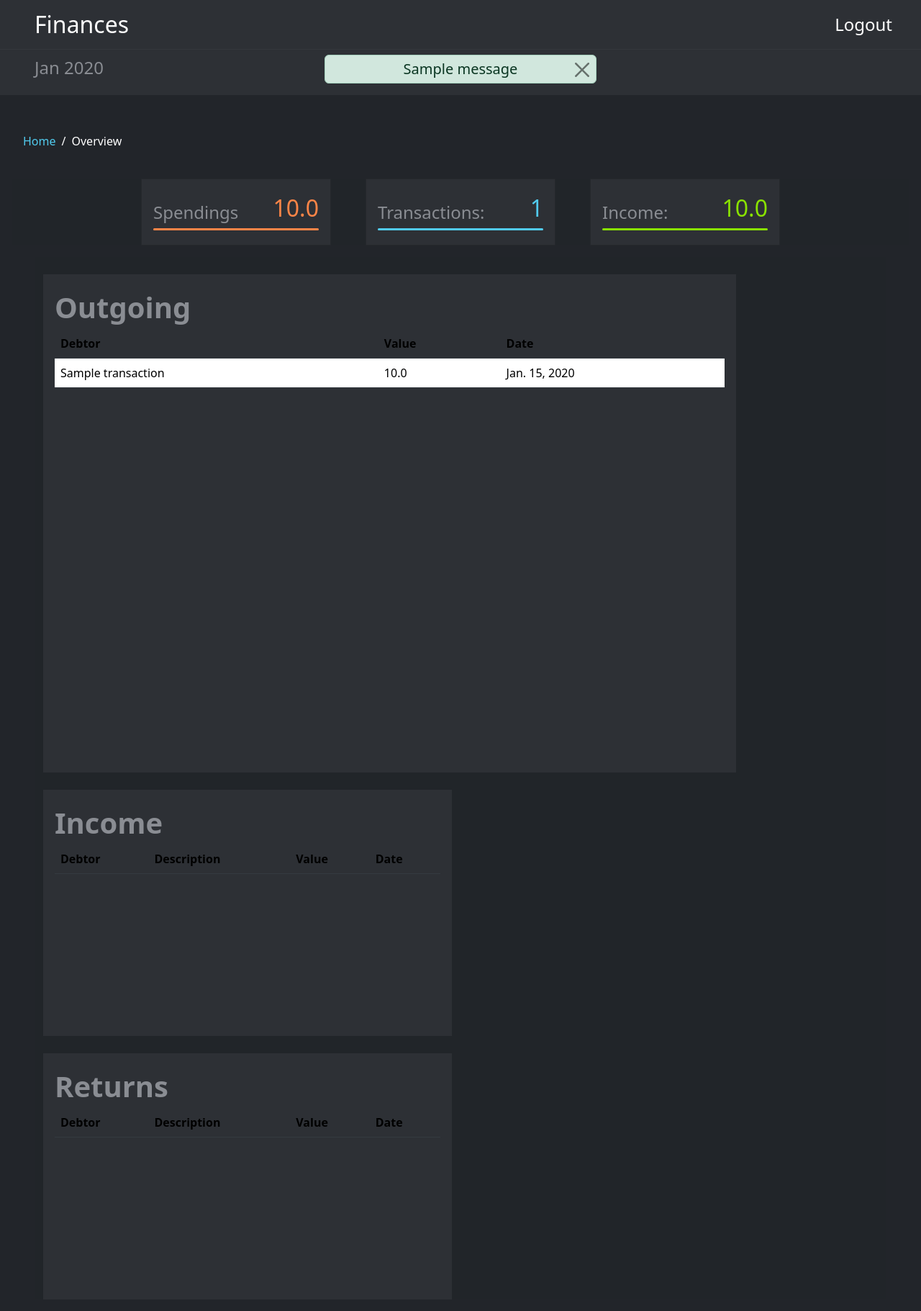
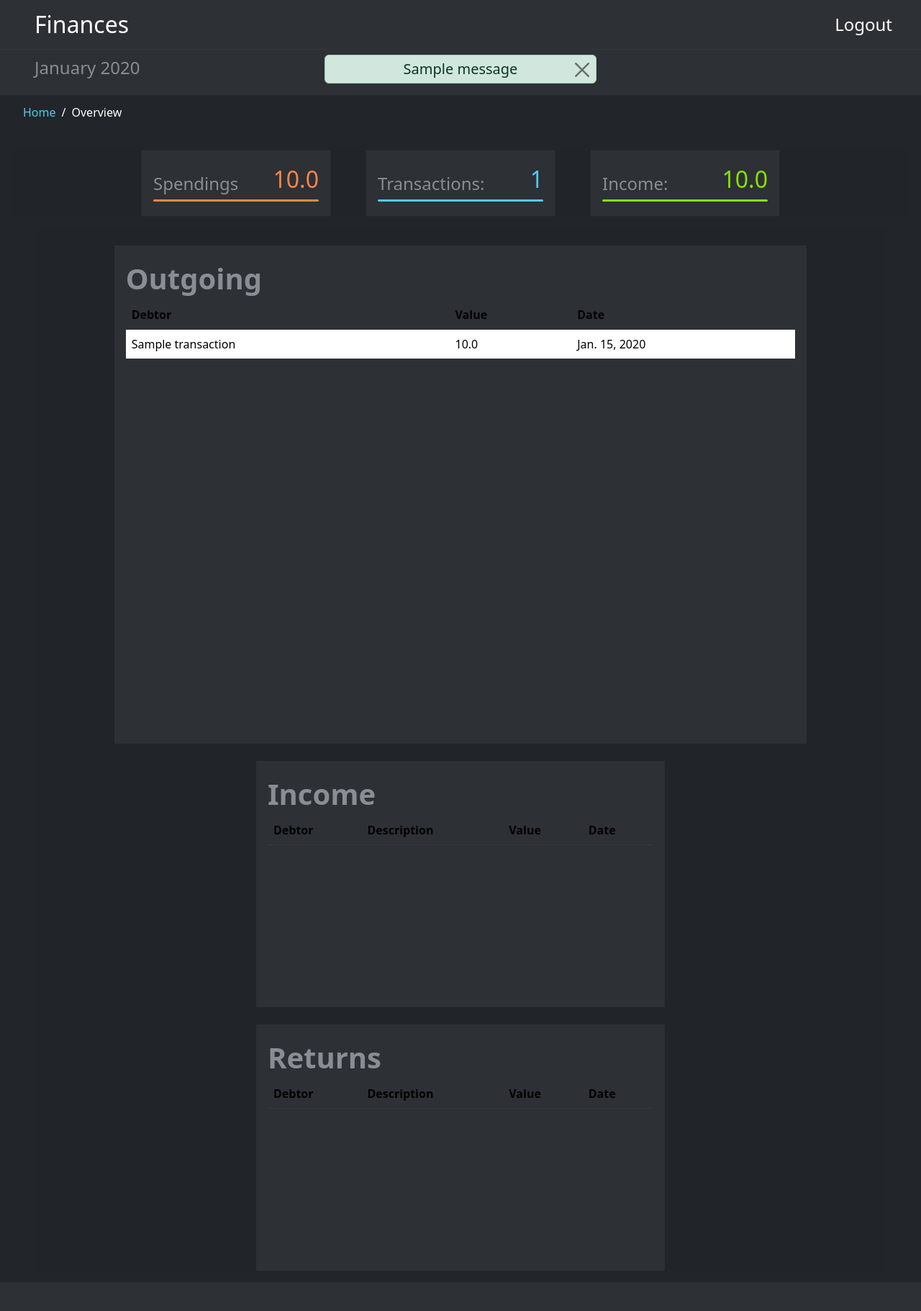
Before and after one commit to KubaBir/Finances, a Django app: page /overview/1 in a window 1280 px wide. Shown: the whole page at 72% size. After the commit the page ends 1529 px from the top, so only its background shows below. Run offline with Django 4.2, Linux system fonts and the light colour scheme; a user stored in the database is signed in; tables that the repository leaves empty hold one stand-in row (values such as "Sample post"); one stand-in notice (Sample message) is shown; lists and menus that the app fills with data are empty; parts of the project's set-up code (start-up, migrations or seed data) failed here and were passed over.

Commit message:
ui updates

```diff
--- a/app/core/models.py
+++ b/app/core/models.py
@@ -126,10 +126,10 @@ class MonthlyReport(models.Model):
     number_of_transactions = models.IntegerField(default=0)
 
     def __str__(self):
-        return f"{self.date.strftime('%B %Y')}"
+        return f"{self.user} - {self.date.strftime('%B %Y')}"
 
     @property
     def previous(self):
         previous = MonthlyReport.objects.filter(
-            date__lt=self.date).order_by('date').first()
+            date__lt=self.date, user=self.user).order_by('date').first()
         return previous
--- a/app/core/templates/core/base.html
+++ b/app/core/templates/core/base.html
@@ -77,12 +77,12 @@
         <div class="banner background-secondary py-3 px-3">
             <div class="container-fluid text-center text-light fs-4">
                 <div class="row">
-                    <div class="col-4 text-start">
+                    <div class="col-4 text-start text-nowrap">
                         {% block banner %}
                         {% endblock banner %}
                     </div>
+                    {% if messages %}
                     <div class="col-4">
-                        {% if messages %}
                         {% for message in messages %}
                         {% if message.level == DEFAULT_MESSAGE_LEVELS.ERROR %}
                         <div style='margin-bottom: 0'
@@ -100,14 +100,14 @@
                         </div>
                         {% endif %}
                         {% endfor %}
-                        {% endif %}
                     </div>
+                    {% endif %}
                 </div>
             </div>
         </div>
 
         {% comment %} Breadcrumb {% endcomment %}
-        <div style='margin-top: 100px; z-index: 0;'>
+        <div style='margin-top: 60px; z-index: 0;'>
             {% if not latest %}
             <div class="container-fluid py-2">
                 <nav aria-label="breadcrumb">
--- a/app/core/templates/core/overview.html
+++ b/app/core/templates/core/overview.html
@@ -2,7 +2,7 @@
 {% load abs %}
 
 {% block banner %}
-{{ report.date|date:"M" }}
+{{ report.date|date:"F" }}
 {{report.date.year}}
 {% endblock banner %}
 {% block path %}Overview{% endblock path %}
@@ -55,7 +55,7 @@
 
 
 </div>
-<div class="row g-4 bg-dark m-3 mx-5 align-items-stretch">
+<div class="row g-4 bg-dark m-3 mx-5 align-items-stretch justify-content-center">
     <div class="col-10 col-xxl-6">
         <div class="p-3 text-light background-secondary h-100">
             <div class='fw-bold fs-1'>Outgoing</div>
@@ -83,7 +83,7 @@
 
         </div>
     </div>
-    <div class="col-10 col-xl-6 ">
+    <div class="col-6">
         <div class="p-3 text-light background-secondary">
             <div class='fw-bold fs-1'>Income</div>
             <div class='overflow-auto' style='height: 250px'>
```
